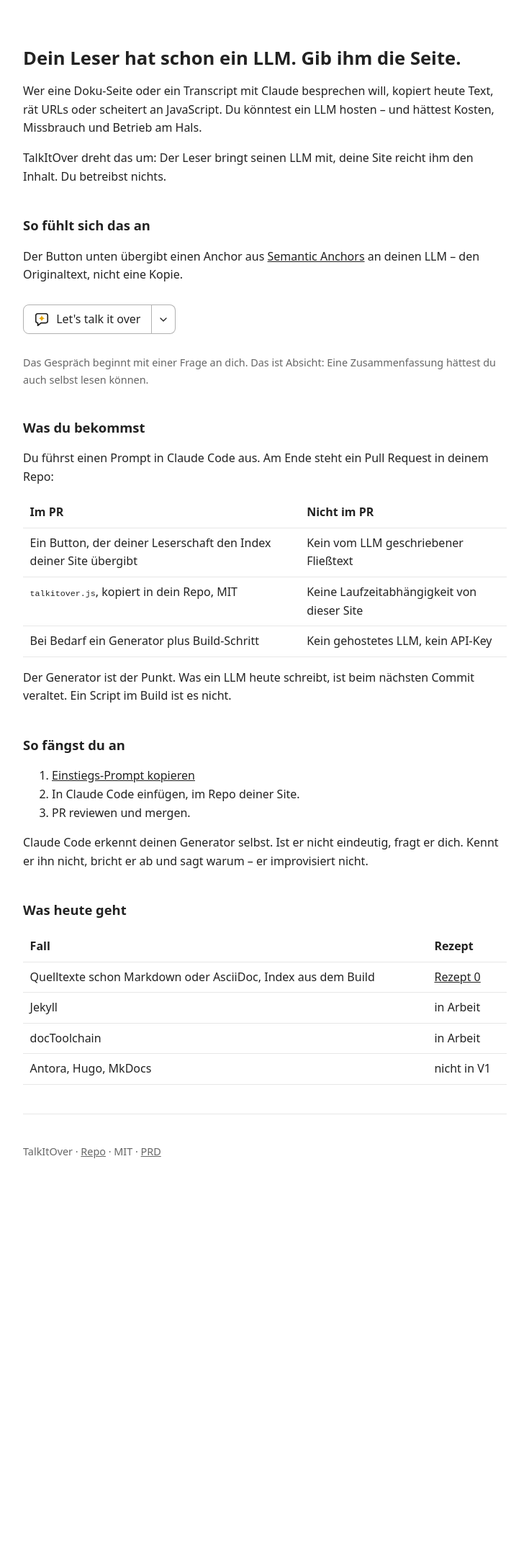
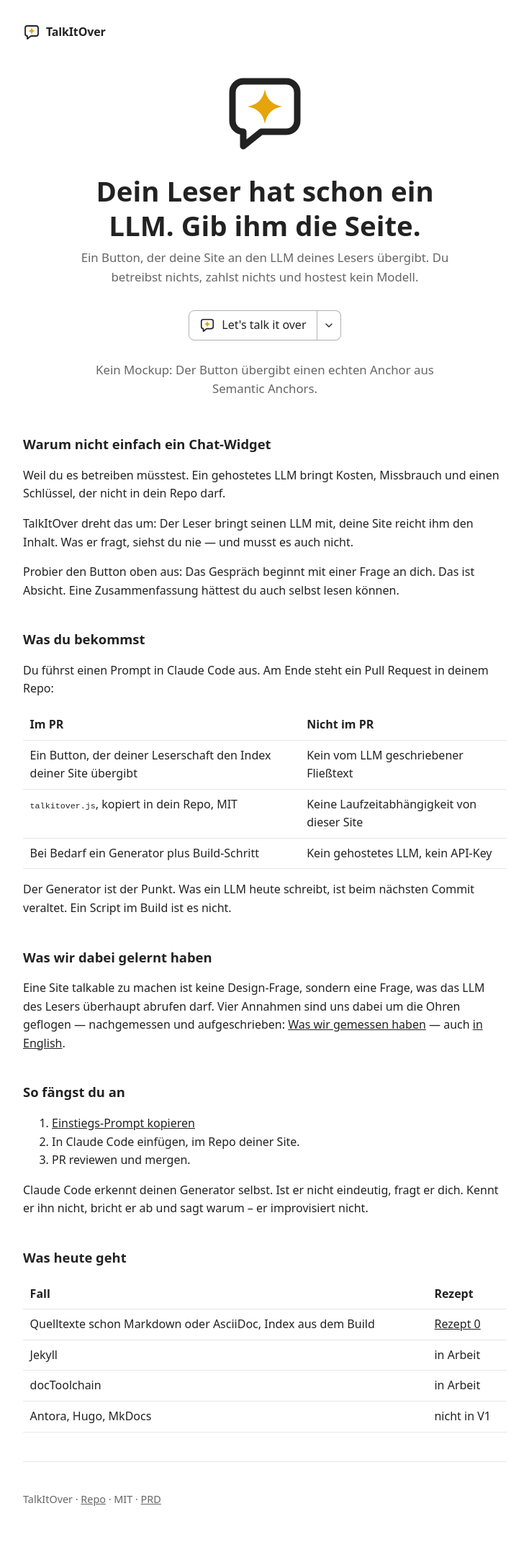
Before and after one commit to raifdmueller/talkitover, a Jekyll site: the page built from docs/index.md, in a window 1280 px wide. Shown: the whole page at 72% size, without its empty margins (272-1007 px from the left). Built offline with Jekyll 4.4.1, drawn with Linux system fonts in a browser that asks for light colours; before the commit the page ends 1673 px from its top, so only the background shows below that.

Commit message:
feat(site): Aufmacher, Logo und die Erkenntnisse aus dem Bau
Der Aufmacher zeigte bisher eine Überschrift und drei Absätze Erklärung; der
Button, der die ganze Sache in einem Klick zeigt, stand darunter im zweiten
Abschnitt. Jetzt steht er im Hero, direkt unter dem Versprechen — die Demo ist
das Argument.

Das Logo ist die Sprechblase aus dem Button, groß. Kein neues Zeichen: Wer die
Site sieht und wer den Button sieht, soll dasselbe wiedererkennen. Sie liegt
jetzt an drei Stellen — inline im Button, als Jekyll-Include für die Site, als
eigene Favicon-Datei mit fester Farbe, weil currentColor dort nichts bedeutet.
Ein Test vergleicht die Pfaddaten der drei und fällt um, sobald eine driftet.

Neu: /erkenntnisse/ und /en/findings/. Was beim Talkable-Machen von Semantic
Anchors gemessen wurde, und welche Annahmen dabei gefallen sind: dass die
Herkunft einer URL entscheidet und nicht ihr Format; dass Suchen die Herkunft
löst und die Quelle verliert; dass die Provider-URL die eigentliche Grenze ist;
dass ein Link eine Seite ist und keine Datei. Beide Sprachen mit Sprachwechsel
in der Kopfzeile.

Die zwei offenen Zahlen stehen als offen drin — die Grenze der Provider-URL und
die Abschneidegrenze beim Abruf. Beide sind messbar, beide sind ungemessen.

Geprüft: Jekyll baut lokal, alle internen Links lösen auf, Hero in hell, dunkel
und bei 390px begutachtet.

Co-Authored-By: Claude Opus 5 <noreply@anthropic.com>
Claude-Session: https://claude.ai/code/session_017ACtJabb9HtwcBUK512K3G

```diff
--- a/docs/_layouts/default.html
+++ b/docs/_layouts/default.html
@@ -1,14 +1,16 @@
 <!doctype html>
-<html lang="{{ site.lang | default: 'de' }}">
+<html lang="{{ page.lang | default: site.lang | default: 'de' }}">
 <head>
 <meta charset="utf-8">
 <meta name="viewport" content="width=device-width, initial-scale=1">
 <title>{% if page.title %}{{ page.title }} · {% endif %}{{ site.title }}</title>
 <meta name="description" content="{{ page.description | default: site.description | strip_newlines }}">
+<link rel="icon" href="{{ site.baseurl }}/favicon.svg" type="image/svg+xml">
 <style>
-  :root { color-scheme: light dark; --fg: #222; --bg: #fff; --muted: #666; --rule: #8883; }
+  :root { color-scheme: light dark; --fg: #222; --bg: #fff; --muted: #666; --rule: #8883;
+          --accent: #e5a50a; }
   @media (prefers-color-scheme: dark) { :root { --fg: #e8e8e8; --bg: #161616; --muted: #9a9a9a; } }
-  body { font-family: system-ui, sans-serif; max-width: 42rem; margin: 0 auto; padding: 3rem 1.25rem;
+  body { font-family: system-ui, sans-serif; max-width: 42rem; margin: 0 auto; padding: 2rem 1.25rem 3rem;
          line-height: 1.6; color: var(--fg); background: var(--bg); }
   h1 { font-size: 1.6rem; font-weight: 600; line-height: 1.25; }
   h2 { font-size: 1.15rem; font-weight: 600; margin-top: 2.5rem; }
@@ -19,9 +21,30 @@
   .actions { margin: 1.75rem 0; }
   table { border-collapse: collapse; width: 100%; }
   td, th { border-bottom: 1px solid var(--rule); padding: .5rem .6rem; text-align: left; vertical-align: top; }
+
+  /* The site wordmark, small — the hero below carries the big one. */
+  .bar { display: flex; align-items: center; justify-content: space-between; gap: 1rem;
+         margin-bottom: 2.5rem; }
+  .brand { display: inline-flex; align-items: center; gap: .5rem; text-decoration: none;
+           font-weight: 600; letter-spacing: -.01em; }
+  .brand svg { width: 1.5rem; height: 1.5rem; }
+
+  /* The hero says what this is before anything scrolls. */
+  .hero { text-align: center; margin: 0 0 3rem; }
+  .hero svg { width: clamp(5rem, 18vw, 7.5rem); height: auto; color: var(--fg); }
+  .hero h1 { font-size: clamp(1.7rem, 5vw, 2.4rem); margin: 1rem 0 .5rem; text-wrap: balance; }
+  .hero p { font-size: 1.05rem; color: var(--muted); margin: 0 auto; max-width: 32rem;
+            text-wrap: pretty; }
+  .hero .actions { display: flex; justify-content: center; margin-top: 2rem; }
 </style>
 </head>
 <body>
+<div class="bar">
+  <a class="brand" href="{{ site.baseurl }}{{ page.home | default: '/' }}">
+    {% include logo.svg %}TalkItOver
+  </a>
+  {% if page.translation %}<a class="muted" href="{{ site.baseurl }}{{ page.translation }}">{{ page.translation_label }}</a>{% endif %}
+</div>
 <main>
 {{ content }}
 </main>
--- a/docs/index.md
+++ b/docs/index.md
@@ -4,20 +4,13 @@ title: Mach deine Site talkable
 description: Ein Button, der deine Seite an den LLM deines Lesers übergibt. Ein Claude-Code-Lauf, ein PR, kein Betrieb.
 ---
 
-# Dein Leser hat schon ein LLM. Gib ihm die Seite.
+<div class="hero">
+{% include logo.svg %}
 
-Wer eine Doku-Seite oder ein Transcript mit Claude besprechen will, kopiert
-heute Text, rät URLs oder scheitert an JavaScript. Du könntest ein LLM hosten –
-und hättest Kosten, Missbrauch und Betrieb am Hals.
+<h1>Dein Leser hat schon ein LLM. Gib ihm die Seite.</h1>
 
-TalkItOver dreht das um: Der Leser bringt seinen LLM mit, deine Site reicht ihm
-den Inhalt. Du betreibst nichts.
-
-## So fühlt sich das an
-
-Der Button unten übergibt einen Anchor aus
-[Semantic Anchors](https://llm-coding.github.io/Semantic-Anchors/) an deinen
-LLM – den Originaltext, nicht eine Kopie.
+<p>Ein Button, der deine Site an den LLM deines Lesers übergibt. Du betreibst
+nichts, zahlst nichts und hostest kein Modell.</p>
 
 <div class="actions">
 <talk-it-over
@@ -27,8 +20,20 @@ LLM – den Originaltext, nicht eine Kopie.
   label="Let's talk it over"></talk-it-over>
 </div>
 
-<p class="muted">Das Gespräch beginnt mit einer Frage an dich. Das ist Absicht:
-Eine Zusammenfassung hättest du auch selbst lesen können.</p>
+<p class="muted">Kein Mockup: Der Button übergibt einen echten Anchor aus
+Semantic Anchors.</p>
+</div>
+
+## Warum nicht einfach ein Chat-Widget
+
+Weil du es betreiben müsstest. Ein gehostetes LLM bringt Kosten, Missbrauch und
+einen Schlüssel, der nicht in dein Repo darf.
+
+TalkItOver dreht das um: Der Leser bringt seinen LLM mit, deine Site reicht ihm
+den Inhalt. Was er fragt, siehst du nie — und musst es auch nicht.
+
+Probier den Button oben aus: Das Gespräch beginnt mit einer Frage an dich. Das
+ist Absicht. Eine Zusammenfassung hättest du auch selbst lesen können.
 
 ## Was du bekommst
 
@@ -43,6 +48,14 @@ deinem Repo:
 
 Der Generator ist der Punkt. Was ein LLM heute schreibt, ist beim nächsten
 Commit veraltet. Ein Script im Build ist es nicht.
+
+## Was wir dabei gelernt haben
+
+Eine Site talkable zu machen ist keine Design-Frage, sondern eine Frage, was das
+LLM des Lesers überhaupt abrufen darf. Vier Annahmen sind uns dabei um die Ohren
+geflogen — nachgemessen und aufgeschrieben:
+[Was wir gemessen haben]({{ site.baseurl }}/erkenntnisse/) —
+auch [in English]({{ site.baseurl }}/en/findings/).
 
 ## So fängst du an
 
```
Also changed, not shown: docs/en/findings.md (added, +162 -0 lines), docs/erkenntnisse.md (added, +163 -0 lines), test/talkitover.test.js (+24 -0 lines), docs/_includes/logo.svg (added), docs/favicon.svg (added).
